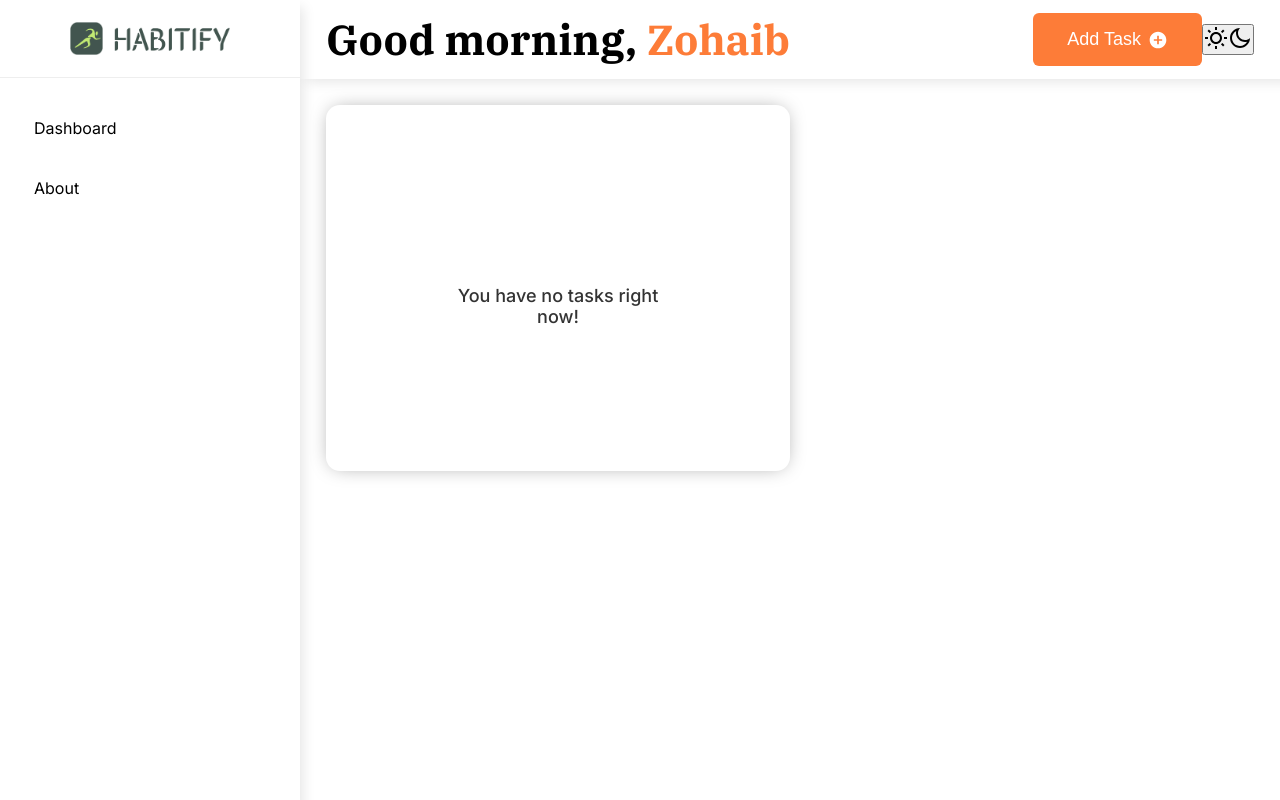
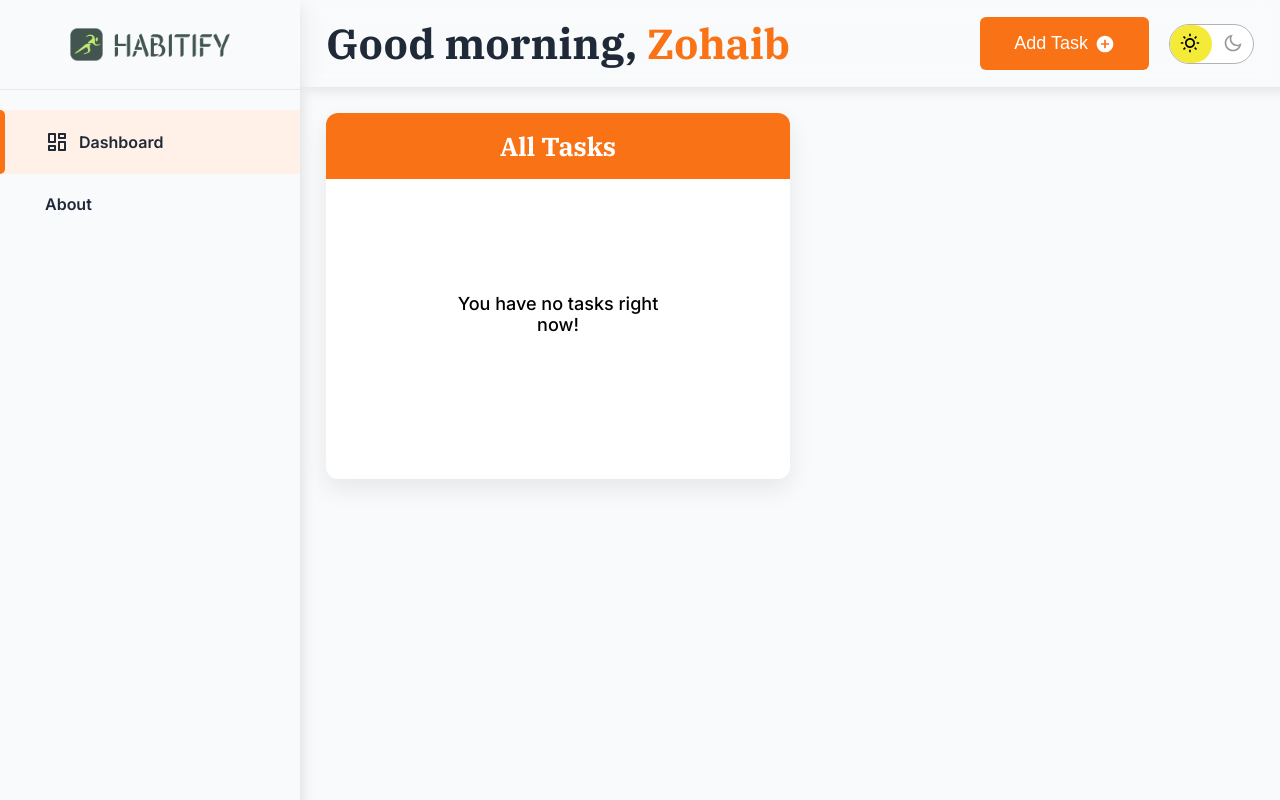
Before and after one commit to zohaibrasheed-dev/habitify, a React (Vite) app: page / in a window 1280 px wide. Built offline with nearby package versions, Linux system fonts and the light colour scheme.

Commit message:
Light-Dark Theme Setup ~ useContext

```diff
--- a/src/components/Header/Header.jsx
+++ b/src/components/Header/Header.jsx
@@ -10,7 +10,7 @@ const Header = ({openModalFnc}) => {
   return (
     <header className={styles.header}>
       <div className="flex ai-center jc-sb">
-        <h1 className="h1 text-gray font-ibm">Good morning, <span className="accent">Zohaib</span></h1>
+        <h1 className="h1 font-ibm">Good morning, <span className="accent">Zohaib</span></h1>
         <div className="header-btns flex ai-center">
           <button onClick={openModalFnc} className="btn btn-primary addTask">Add Task <RiAddCircleFill size={20} /> </button>
           <button type="button" className="themeBtn" onClick={toggleTheme}>
--- a/src/components/Header/Header.module.css
+++ b/src/components/Header/Header.module.css
@@ -1,4 +1,5 @@
 header {
-    padding: var(--space3) var(--space6);
+    padding: var(--space4) var(--space6);
     box-shadow: 10px 0 12px 3px rgba(0, 0, 0, 0.1);
+    backdrop-filter: blur(8px);
 }
--- a/src/components/Sidebar/Sidebar.jsx
+++ b/src/components/Sidebar/Sidebar.jsx
@@ -1,4 +1,5 @@
 import { Link, NavLink } from "react-router-dom";
+import {RiDashboardLine} from '@remixicon/react';
 import logo from '../../assets/icons/logo.png';
 import styles from './Sidebar.module.css';
 
@@ -10,7 +11,7 @@ const Sidebar = () => {
             </div>
             <nav>
                 <ul>
-                    <li><NavLink to="/" className={ ({isActive}) => isActive ? styles.active : "" }>Dashboard</NavLink></li>
+                    <li><NavLink to="/" className={ ({isActive}) => isActive ? styles.active : "" }><RiDashboardLine /> Dashboard</NavLink></li>
                     <li><NavLink to="/about" className={ ({isActive}) => isActive ? styles.active : "" }>About</NavLink></li>
                 </ul>
             </nav>
--- a/src/components/Sidebar/Sidebar.module.css
+++ b/src/components/Sidebar/Sidebar.module.css
@@ -1,26 +1,33 @@
 .logo {
-    padding: 22px 0;
-    border-bottom: 1px solid #eee;
+    padding: 28px 0;
     margin-bottom: var(--space5);
+    border-bottom: 1px solid var(--border-color);
 }
 .logo img {
     max-width: 160px;
 }
 nav li a {
-    display: block;
+    color: var(--text-primary);
+    display: flex;
+    align-items: center;
     font-size: 16px;
-    padding: var(--space5) var(--space7);
+    font-weight: 600;
+    padding: var(--space5) var(--space8);
+}
+nav li a svg {
+    margin-right: 10px;
 }
 nav .active {
-    background: var(--active-bg);
+    background: var(--bg-active);
     position: relative;
 }
-nav .active::after {
+nav .active::before {
     content: '';
     position: absolute;
     height: 100%;
-    width: 4px;
-    right: 0;
+    width: 5px;
+    left: 0;
     top: 0;
-    background: var(--color-orange);
+    border-radius: 0 8px 8px 0;
+    background: var(--accent-color);
 }
--- a/src/components/Tasks/Tasks.jsx
+++ b/src/components/Tasks/Tasks.jsx
@@ -6,7 +6,7 @@ const Tasks = ({tasksData}) => {
     return (
         <div className={styles["tasks-area"]}>
             <div className={styles["tasks-header"]}>
-                <h2 className="h3 bold text-center  font-ibm">All Tasks</h2>
+                <h2 className="h3 text-center font-ibm">All Tasks</h2>
             </div>
             <div className={styles["tasks-body"]}>
 
--- a/src/components/Tasks/Tasks.module.css
+++ b/src/components/Tasks/Tasks.module.css
@@ -1,13 +1,20 @@
 .tasks-area {
-    background: #fff;
-    border-radius: 14px;
     overflow: hidden;
-    box-shadow: 0 0 20px -5px rgba(0,0,0,0.4);
+    border-radius: 12px;
+    background: var(--bg-secondary);
+    box-shadow: 0 10px 25px rgba(0,0,0,0.08);
+}
+:global(.dark-theme) .tasks-area {
+    background: var(--bg-tertiary);
 }
 .tasks-header {
+    color: #fff;
     padding: var(--space4);
-    background: var(--color-orange);
-    color: #fff;
+    background: var(--accent-color);
+}
+.tasks-header .h3 {
+    font-weight: 600;
+    letter-spacing: 0.5px;
 }
 .tasks-body {
     min-height: 300px;
@@ -19,15 +26,21 @@
     flex-direction: column;
     gap: 8px;
 }
-.tasks-area ul li {
+.tasks-area li {
+    border-radius: 8px;
+    background: var(--bg-pills);
     padding: var(--space3) var(--space5);
-    background: #eee;
-    border-radius: 6px;
+    transition: 0.2s ease;
+    color: var(--text-primary);
+}
+.tasks-area li:hover {
+    background: var(--bg-active);
+    transform: translateY(-2px);
 }
 .noTasks {
     font-size: 18px;
     display: block;
-    color: #333;
+    color: var(--text-color);
     font-weight: 500;
     position: absolute;
     top: 45%;
--- a/src/layouts/MainLayout.module.css
+++ b/src/layouts/MainLayout.module.css
@@ -1,7 +1,6 @@
 .layout {
     display: grid;
     height: 100vh;
-    background: #fff;
     grid-template-columns: 300px 1fr;
 }
 .sidebar {
--- a/src/styles/base.css
+++ b/src/styles/base.css
@@ -21,11 +21,16 @@ img {
 input:focus {
     outline: none;
 }
-
+.h1,.h2 {
+    color: var(--text-primary);
+}
+body {
+    background-color: var(--bg-primary);
+}
 /*~~~~~~~~~~~~~~~~~~
        Theme
 ~~~~~~~~~~~~~~~~~~~*/
-/* .themeBtn {
+.themeBtn {
     width: 85px;
     padding: 0 10px;
     border-radius: 30px;
@@ -60,6 +65,20 @@ input:focus {
     transition: 400ms ease;
     transform: translateX(0);
 }
+
+/*~~~~~~~~~~~~~~~~
+    Dark Theme
+~~~~~~~~~~~~~~~~*/
+
+.dark-theme header {
+    box-shadow: 10px 0 12px 3px rgb(255 255 255 / 11%);
+}
+.dark-theme aside {
+    border-right: 1px solid var(--border-color);
+}
+.dark-theme .contentWrapper {
+    background-color: var(--bg-secondary);
+}
 .darkIcon,
 .dark-theme .lightIcon {
     opacity: 0.4;
@@ -73,6 +92,3 @@ input:focus {
     opacity: 1;
     color: #fff;
 }
-.dark-theme aside {
-    background: #111828;
-} */
--- a/src/styles/variables.css
+++ b/src/styles/variables.css
@@ -1,10 +1,22 @@
 :root {
 
-    /*==== COLORS ====*/
-    --accent-color: #fd7c38;
-    --text-color: #333;
-    --bg-color: #f7f7f4;
-    --bg-active: #fff4ee;
+    /* ==== BACKGROUNDS ==== */
+    --bg-primary: #f8fafc;       /* main background (soft white) */
+    --bg-secondary: #ffffff;     /* Contrast backgrounds */
+    --bg-tertiary: #f1f1f1;      /* Cards */
+    --bg-pills: #f1f1f1;      /* Pills */
+    --bg-active: #fff1e8;        /* hover / active */
+
+    /* ==== TEXT ==== */
+    --text-primary: #1f2937;     /* main text (dark gray) */
+    --text-secondary: #6b7280;   /* muted text */
+
+    /* ==== ACCENT ==== */
+    --accent-color: #f97316;     /* orange (slightly refined) */
+    --accent-hover: #ea580c;
+
+    /* ==== BORDER ==== */
+    --border-color: #e5e7eb;
 
     /*==== TEXT ====*/
     --h1: 42px;
@@ -22,3 +34,24 @@
     --space7: 34px;
     --space8: 45px;
 }
+
+body.dark-theme {
+  /* ==== BACKGROUNDS ==== */
+  --bg-primary: #0f172a;       /* deep blue-black (better than pure black) */
+  --bg-secondary: #1e293b;
+  --bg-tertiary: #1a1a1a;      /* Cards */
+  --bg-pills: #353535;      /* Pills */
+  --bg-active: #2a2f3f;
+
+
+  /* ==== TEXT ==== */
+  --text-primary: #f1f5f9;     /* soft white */
+  --text-secondary: #94a3b8;   /* Muted Text */
+
+  /* ==== ACCENT ==== */
+  --accent-color: #fb923c;     /* softer orange for dark bg */
+  --accent-hover: #f97316;
+
+  /* ==== BORDER ==== */
+  --border-color: #334155;
+}
```
Also changed, not shown: src/styles/utilities.css (+0 -8 lines).
